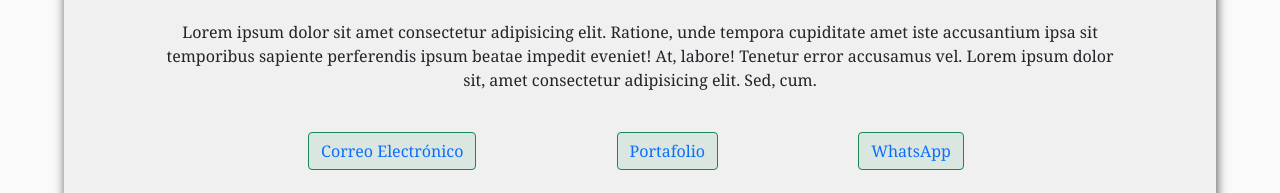
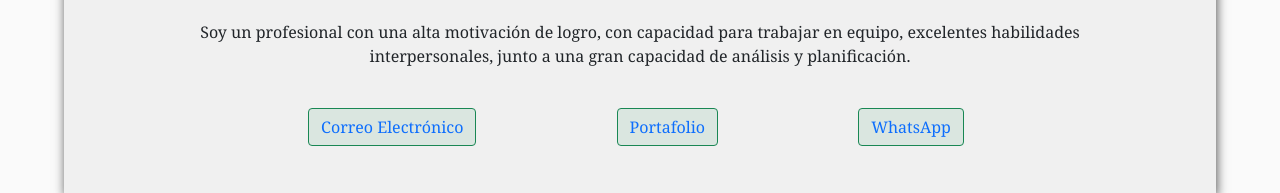
Before and after one commit to 7erron/CVRoderickM, a plain HTML site: page index.html in a window 1280 px wide. Shown: the part 598-791 px from the top of the page. Drawn offline with nearby package versions, Linux system fonts and the light colour scheme.

Commit message:
descripcion

```diff
--- a/index.html
+++ b/index.html
@@ -23,7 +23,7 @@
                 <a href="mailto:roderick.munozg@gmail.com"><i class='bx bx-envelope'></i></a>
                 <a href="https://github.com/7erron"><i class='bx bxl-github'></i></a>
             </div>
-            <article>Lorem ipsum dolor sit amet consectetur adipisicing elit. Ratione, unde tempora cupiditate amet iste accusantium ipsa sit temporibus sapiente perferendis ipsum beatae impedit eveniet! At, labore! Tenetur error accusamus vel. Lorem ipsum dolor sit, amet consectetur adipisicing elit. Sed, cum.</article>
+            <article>Soy un profesional con una alta motivación de logro, con capacidad para trabajar en equipo, excelentes habilidades interpersonales, junto a una gran capacidad de análisis y planificación.</article>
 <nav class="p-0 navbar navbar-light bg-light">
   <form class="container-fluid justify-content-evenly">
     <button class="btn btn-outline-success me-2 bg-success bg-opacity-10" type="button"><a href="mailto:roderick.munozg@gmail.com">Correo Electrónico</a></button>
```
